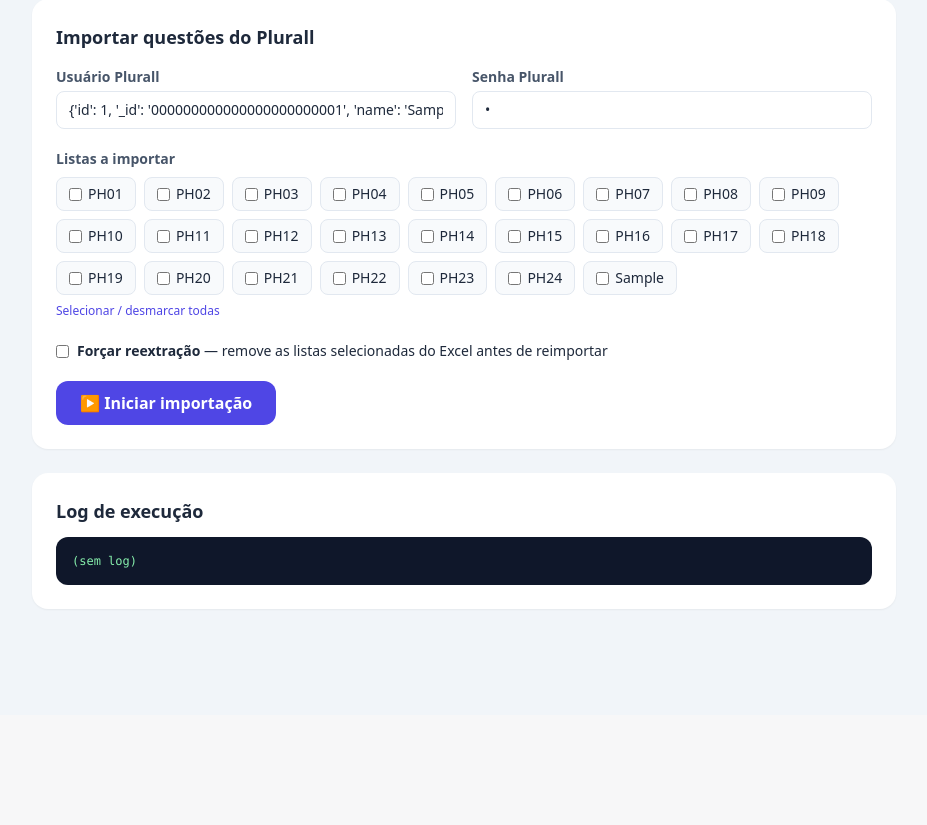
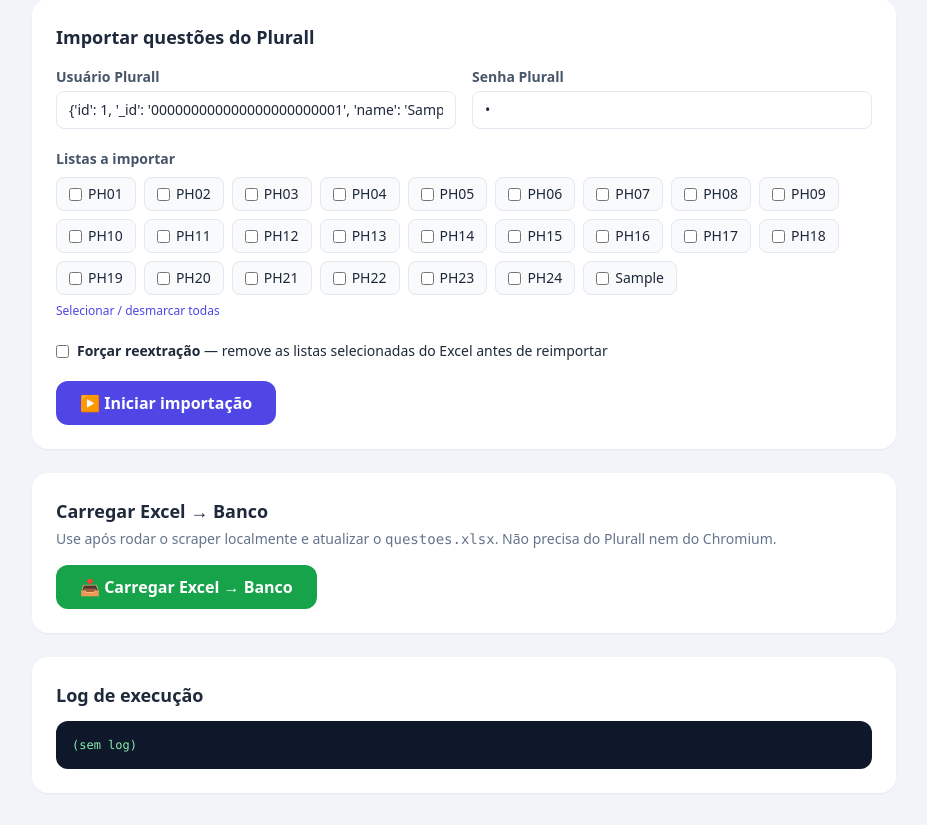
Before and after one commit to leobartolo/simuladoph, a Flask app: page /admin/scraper in a window 1280 px wide. Shown: the part 85-910 px from the top of the page, without its empty margins (176-1103 px from the left). Before the commit the page ends 695 px from the top, so only its background shows below. Run offline with Flask 3, Linux system fonts and the light colour scheme; a user stored in the database is signed in; tables that the repository leaves empty hold one stand-in row (values such as "Sample post"); some libraries are stand-ins or nearby versions.

Commit message:
admin: botão separado Carregar Excel -> Banco
Permite rodar importar_questoes.py no Render sem precisar
do scraper/Chromium. Fluxo: scraper local -> push xlsx -> botão no Render.

Co-Authored-By: Claude Sonnet 4.6 <noreply@anthropic.com>

```diff
--- a/app.py
+++ b/app.py
@@ -509,12 +509,37 @@ def admin_dashboard():
     )
 
 # ---------------------------------------------------------------------------
-# Admin — Scraper
+# Admin — Scraper / Importar Excel
 # ---------------------------------------------------------------------------
 
 BASE_DIR = Path(__file__).parent
 SCRAPER_LOG = BASE_DIR / "scraper.log"
+IMPORT_LOG  = BASE_DIR / "import.log"
 _scraper_proc: dict = {"proc": None}
+_import_proc:  dict = {"proc": None}
+
+
+@app.route("/admin/importar-excel", methods=["POST"])
+def admin_importar_excel():
+    if not session.get("admin_ok"):
+        return redirect(url_for("admin_login"))
+
+    proc = _import_proc.get("proc")
+    if proc and proc.poll() is None:
+        flash("Importação já em andamento.", "warning")
+        return redirect(url_for("admin_scraper"))
+
+    log_file = open(IMPORT_LOG, "w", encoding="utf-8")
+    env = os.environ.copy()
+    env["PYTHONIOENCODING"] = "utf-8"
+    _import_proc["proc"] = subprocess.Popen(
+        [sys.executable, "-u", str(BASE_DIR / "importar_questoes.py")],
+        stdout=log_file, stderr=subprocess.STDOUT,
+        cwd=str(BASE_DIR), env=env,
+    )
+    _import_proc["log_file"] = log_file
+    flash("Importando Excel → banco...", "success")
+    return redirect(url_for("admin_scraper"))
 
 
 @app.route("/admin/scraper", methods=["GET", "POST"])
@@ -565,15 +590,20 @@ def admin_scraper():
         return redirect(url_for("admin_scraper"))
 
     log = SCRAPER_LOG.read_text(encoding="utf-8", errors="replace") if SCRAPER_LOG.exists() else ""
+    import_log = IMPORT_LOG.read_text(encoding="utf-8", errors="replace") if IMPORT_LOG.exists() else ""
     proc = _scraper_proc.get("proc")
     rodando = proc is not None and proc.poll() is None
+    imp_proc = _import_proc.get("proc")
+    importando = imp_proc is not None and imp_proc.poll() is None
     listas_db = {r[0] for r in db.session.query(Questao.lista_ph).distinct().all()}
     listas_possiveis = sorted(listas_db | {f"PH{i:02d}" for i in range(1, 25)})
 
     return render_template(
         "admin_scraper.html",
         log=log,
+        import_log=import_log,
         rodando=rodando,
+        importando=importando,
         listas=listas_possiveis,
         plurall_usuario=session.get("plurall_usuario", ""),
         plurall_senha=session.get("plurall_senha", ""),
--- a/templates/admin_scraper.html
+++ b/templates/admin_scraper.html
@@ -5,7 +5,7 @@
   <meta name="viewport" content="width=device-width, initial-scale=1.0" />
   <title>Importar Questões — SimuladoPH Admin</title>
   <script src="https://cdn.tailwindcss.com"></script>
-  {% if rodando %}
+  {% if rodando or importando %}
   <meta http-equiv="refresh" content="4">
   {% endif %}
 </head>
@@ -86,7 +86,27 @@
       </form>
     </div>
 
-    <!-- Log -->
+    <!-- Importar Excel → Banco -->
+    <div class="bg-white rounded-2xl shadow-sm p-6">
+      <h2 class="text-lg font-bold mb-1">Carregar Excel → Banco</h2>
+      <p class="text-sm text-slate-500 mb-4">
+        Use após rodar o scraper localmente e atualizar o <code>questoes.xlsx</code>.
+        Não precisa do Plurall nem do Chromium.
+      </p>
+      <form method="POST" action="{{ url_for('admin_importar_excel') }}">
+        <button type="submit"
+          class="bg-green-600 hover:bg-green-700 text-white font-semibold px-6 py-2.5 rounded-xl transition
+            {% if importando %}opacity-50 cursor-not-allowed{% endif %}"
+          {% if importando %}disabled{% endif %}>
+          {% if importando %}⏳ Importando...{% else %}📥 Carregar Excel → Banco{% endif %}
+        </button>
+      </form>
+      {% if import_log %}
+      <pre class="mt-4 bg-slate-900 text-green-300 text-xs rounded-xl p-4 overflow-auto max-h-60 whitespace-pre-wrap font-mono">{{ import_log }}</pre>
+      {% endif %}
+    </div>
+
+    <!-- Log scraper -->
     <div class="bg-white rounded-2xl shadow-sm p-6">
       <div class="flex items-center justify-between mb-3">
         <h2 class="text-lg font-bold">Log de execução</h2>
```
